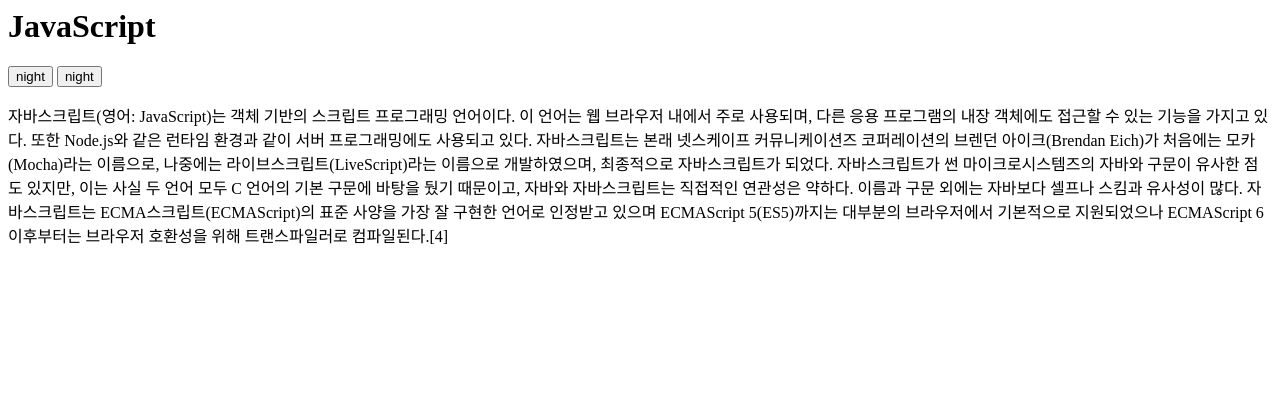
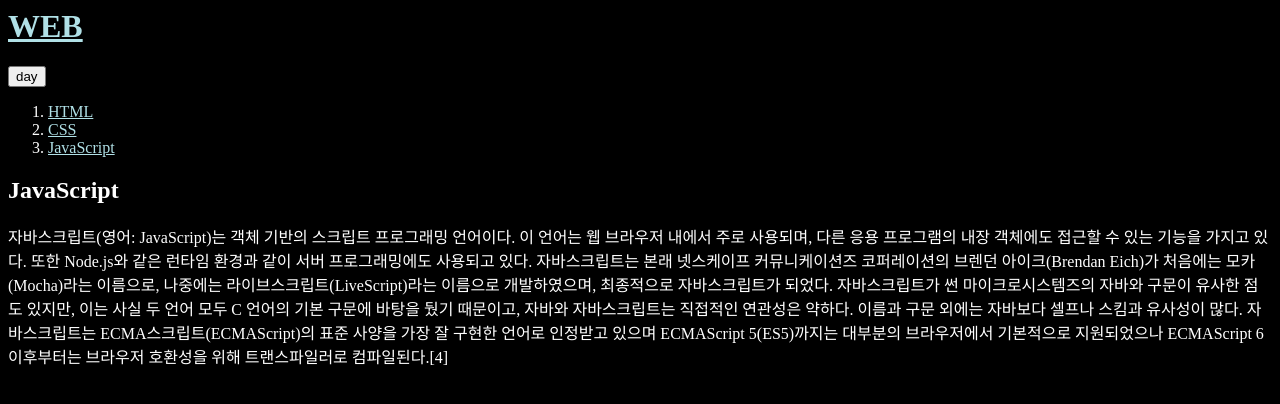
Before and after one commit to jihye1116/lifecoding, a plain HTML site: page 3.html in a window 1280 px wide. Both pictures are taken after a click on the button "night". Drawn offline with Linux system fonts and the light colour scheme.

Commit message:
1005 : 객체의 활용

```diff
--- a/3.html
+++ b/3.html
@@ -5,46 +5,52 @@
     <meta name="viewport" content="width=device-width, initial-scale=1.0">
     <title>JavaScript</title>
     <script>
-        function LinksSetColor(color){
-            var alist = document.querySelectorAll('a');
+        var Links = {
+            setColor: function (color) {
+                var alist = document.querySelectorAll('a');
                 var i = 0;
                 while( i < alist.length ){
                     alist[i].style.color = color;
                     i = i + 1;
                 }
+            }
         }
-        function BodySetColor(color){
-            document.querySelector('body').style.color = color;
-        }
-        function BodySetBackgrondColor(color){
-            document.querySelector('body').style.backgroundColor = color;
-            // document : 객체, querySelector : 함수, 메서드
+        var Body = {
+            setColor: function (color) {
+                document.querySelector('body').style.color = color;
+            },
+            setBackgroundColor: function (color) {
+                document.querySelector('body').style.backgroundColor = color;
+            }
         }
 
         function nightDayHandler(self){
             var target = document.querySelector('body');
             if(self.value === 'night'){
-                Body.SetBackgrondColor('black');
-                Body.SetColor('white');
+                Body.setBackgroundColor('black');
+                Body.setColor('white');
                 self.value = 'day';
-                Links.SetColor('powderblue');
+
+                Links.setColor('powderblue');
             } else {
-                Body.SetBackgrondColor('white');
-                Body.SetColor ('black');
+                Body.setBackgroundColor('white');
+                Body.setColor ('black');
                 self.value = 'night';
 
-                Links.SetColor('blue');
+                Links.setColor('blue');
             }
         }
     </script>
 </head>
 <body>
-    <h1>JavaScript</h1>
-    <input type="button" value="night" onclick="nightDayHandler()"></input>
-    <input type="button" value="night" onclick="nightDayHandler()"></input>
-
-    <div>
-        <p><a>자바스크립트(영어: JavaScript)</a>는 객체 기반의 스크립트 프로그래밍 언어이다. 이 언어는 웹 브라우저 내에서 주로 사용되며, 다른 응용 프로그램의 내장 객체에도 접근할 수 있는 기능을 가지고 있다. 또한 Node.js와 같은 런타임 환경과 같이 서버 프로그래밍에도 사용되고 있다. 자바스크립트는 본래 넷스케이프 커뮤니케이션즈 코퍼레이션의 브렌던 아이크(Brendan Eich)가 처음에는 모카(Mocha)라는 이름으로, 나중에는 라이브스크립트(LiveScript)라는 이름으로 개발하였으며, 최종적으로 자바스크립트가 되었다. 자바스크립트가 썬 마이크로시스템즈의 자바와 구문이 유사한 점도 있지만, 이는 사실 두 언어 모두 C 언어의 기본 구문에 바탕을 뒀기 때문이고, 자바와 자바스크립트는 직접적인 연관성은 약하다. 이름과 구문 외에는 자바보다 셀프나 스킴과 유사성이 많다. 자바스크립트는 ECMA스크립트(ECMAScript)의 표준 사양을 가장 잘 구현한 언어로 인정받고 있으며 ECMAScript 5(ES5)까지는 대부분의 브라우저에서 기본적으로 지원되었으나 ECMAScript 6 이후부터는 브라우저 호환성을 위해 트랜스파일러로 컴파일된다.[4]</p>
-    </div>
+    <h1><a href="index.html">WEB</a></h1>
+    <input id="night_day" type="button" value="night" onclick="nightDayHandler(this)"></input>
+    <ol>
+        <li><a href="1.html">HTML</a></li>
+        <li><a href="2.html">CSS</a></li>
+        <li><a href="3.html">JavaScript</a></li>
+    </ol>
+    <h2>JavaScript</h2>
+    <p>자바스크립트(영어: JavaScript)</a>는 객체 기반의 스크립트 프로그래밍 언어이다. 이 언어는 웹 브라우저 내에서 주로 사용되며, 다른 응용 프로그램의 내장 객체에도 접근할 수 있는 기능을 가지고 있다. 또한 Node.js와 같은 런타임 환경과 같이 서버 프로그래밍에도 사용되고 있다. 자바스크립트는 본래 넷스케이프 커뮤니케이션즈 코퍼레이션의 브렌던 아이크(Brendan Eich)가 처음에는 모카(Mocha)라는 이름으로, 나중에는 라이브스크립트(LiveScript)라는 이름으로 개발하였으며, 최종적으로 자바스크립트가 되었다. 자바스크립트가 썬 마이크로시스템즈의 자바와 구문이 유사한 점도 있지만, 이는 사실 두 언어 모두 C 언어의 기본 구문에 바탕을 뒀기 때문이고, 자바와 자바스크립트는 직접적인 연관성은 약하다. 이름과 구문 외에는 자바보다 셀프나 스킴과 유사성이 많다. 자바스크립트는 ECMA스크립트(ECMAScript)의 표준 사양을 가장 잘 구현한 언어로 인정받고 있으며 ECMAScript 5(ES5)까지는 대부분의 브라우저에서 기본적으로 지원되었으나 ECMAScript 6 이후부터는 브라우저 호환성을 위해 트랜스파일러로 컴파일된다.[4]</p>
 </body>
 </html>
```
Also changed, not shown: ex10.html (+2 -1 lines).
